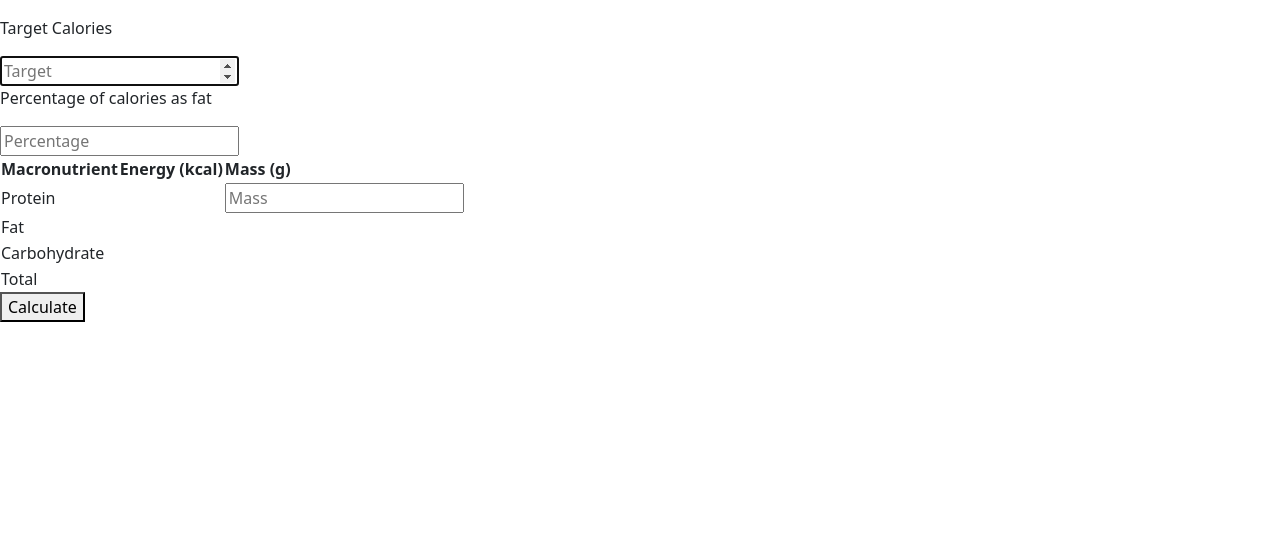
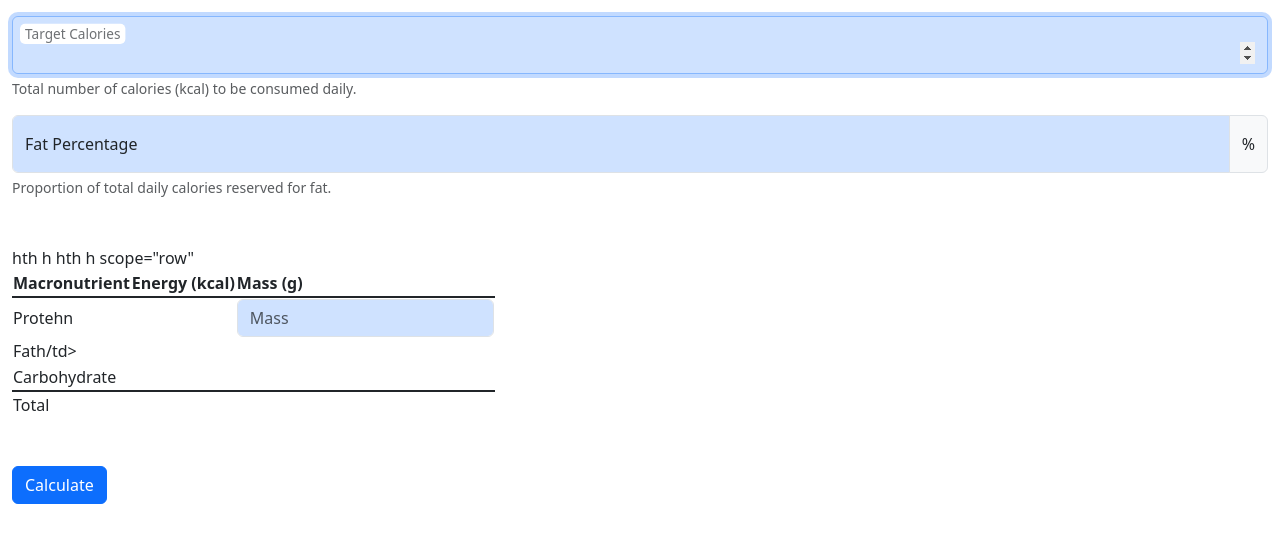
Before and after one commit to Devissam6/health-companion, a Flask app: page / in a window 1280 px wide. Shown: the top 543 px of the page. Run offline with Flask 2, Linux system fonts and the light colour scheme.

Commit message:
apply basic styling

```diff
--- a/app.py
+++ b/app.py
@@ -9,9 +9,9 @@ def index():
     # Response to POST request (user submitted input)
     if request.method == "POST":
         # Gather info from form
-        info = {"targetCal": request.form.get("targetCal", -1, int),
-                "fatPercent": request.form.get("fatPercent", -1, int),
-                "proteinMass": request.form.get("proteinMass", -1, int)}
+        info = {"targetCal": request.form.get("targetCal", -1, float),
+                "fatPercent": request.form.get("fatPercent", -1, float),
+                "proteinMass": request.form.get("proteinMass", -1, float)}
         # Return error for invalid input
         errorMsg = "Please enter a positive number for: "
         error = False
@@ -28,6 +28,8 @@ def index():
         info["carbEnergy"] = info["targetCal"] - info["proteinEnergy"] - info["fatEnergy"]
         info["carbMass"] = info["carbEnergy"] * (1/4)
         info["totalEnergy"] = info["targetCal"]
+        for key in info:
+            info[key] = round(info[key], 1)
         # Render index page with values in info
         return render_template("index.html", info=info)
     # Response to GET request
--- a/templates/index.html
+++ b/templates/index.html
@@ -15,7 +15,7 @@
         <nav></nav>
 
         <main>
-            <div id="invalidInputAlert">
+            <div id="invalidInputAlert" class="container-fluid">
                 {% if errorMsg %}
                     <p>{{ errorMsg }}</p>
                 {% else %}
@@ -24,91 +24,121 @@
             </div>
             <form action="/" method="post">
                 {% if info %}
-                    <div>
-                        <p>Target Calories</p>
-                        <input autocomplete="off" autofocus id="targetCal" name="targetCal" placeholder="Target" type="number" min="0" value="{{ info.targetCal }}" required>
-                        <p>Percentage of calories as fat</p>
-                        <input autocomplete="off" id="fatPercent" name="fatPercent" placeholder="Percentage" type="number" min="0" value="{{ info.fatPercent }}" required>
+                    <div class="mb-5 container-fluid" id="mealPlanConstraints">
+                        <div class="mb-3">
+                            <div class="form-floating">
+                                <input class="form-control bg-primary-subtle" autocomplete="off" autofocus id="targetCal" name="targetCal" aria-describedby="targetCalHelp" placeholder="Target" type="number" min="0" value="{{ info.targetCal }}" required>
+                                <label for="targetCal" class="form-label">Target Calories</label>
+                            </div>
+                            <div id="targetCalHelp" class="form-text">Total number of calories (kcal) to be consumed daily.</div>
+                        </div>
+                        <div class="mb-3">
+                            <div class="input-group">
+                                <div class="form-floating">
+                                    <input class="form-control bg-primary-subtle" autocomplete="off" id="fatPercent" name="fatPercent" aria-describedby="fatPercentHelp" placeholder="Percentage" type="number" min="0" value="{{ info.fatPercent }}" required>
+                                    <label for="fatPercent" class="form-label">Fat Percentage</label>
+                                </div>
+                                <span class="input-group-text">%</span>
+                            </div>
+                            <div id="fatPercentHelp" class="form-text">Proportion of total daily calories reserved for fat.</div>
+                        </div>
                     </div>
-                    <div>
-                        <table>
+                    <div class="mb-5 container-fluid" id="macroTable">
+                        <table class="table table-hover align-middle">
                             <thead>
                                 <tr>
-                                    <th>Macronutrient</th>
-                                    <th>Energy (kcal)</th>
-                                    <th>Mass (g)</th>
+                                    <th scope="col">Macronutrient</th>
+                                    <th scope="col">Energy (kcal)</th>
+                                    <th scope="col">Mass (g)</th>
                                 </tr>
                             </thead>
-                            <tbody>
+                            <tbody class="table-group-divider">
                                 <tr>
-                                    <td>Protein</td>
+                                    <th scope="row">Protein</th>
                                     <td>{{ info.proteinEnergy }}</td>
-                                    <td><input autocomplete="off" id="proteinMass" name="proteinMass" placeholder="Mass" type="number" min="0" value="{{ info.proteinMass }}" required></td>
+                                    <td><input class="form-control bg-primary-subtle" autocomplete="off" id="proteinMass" name="proteinMass" placeholder="Mass" type="number" min="0" value="{{ info.proteinMass }}" required></td>
                                 </tr>
                                 <tr>
-                                    <td>Fat</td>
+                                    <th scope="row">Fat</th>
                                     <td>{{ info.fatEnergy }}</td>
                                     <td>{{ info.fatMass }}</td>
                                 </tr>
                                 <tr>
-                                    <td>Carbohydrate</td>
+                                    <th scope="row">Carbohydrate</th>
                                     <td>{{ info.carbEnergy }}</td>
                                     <td>{{ info.carbMass }}</td>
                                 </tr>
                             </tbody>
-                            <tfoot>
+                            <tfoot class="table-group-divider">
                                 <tr>
-                                    <td>Total</td>
+                                    <th scope="row">Total</th>
                                     <td>{{ info.totalEnergy }}</td>
                                     <td></td>
                                 </tr>
                             </tfoot>
                         </table>
                     </div>
-                    <button type="submit">Calculate</button>
+                    <div class="mb-5 container-fluid" id="submitButton">
+                        <button type="submit" class="btn btn-primary">Calculate</button>
+                    </div>
                 {% else %}
-                    <div>
-                        <p>Target Calories</p>
-                        <input autocomplete="off" autofocus id="targetCal" name="targetCal" placeholder="Target" type="number" min="0" required>
-                        <p>Percentage of calories as fat</p>
-                        <input autocomplete="off" id="fatPercent" name="fatPercent" placeholder="Percentage" type="number" min="0" required>
+                    <div class="mb-5 container-fluid" id="mealPlanConstraints">
+                        <div class="mb-3">
+                            <div class="form-floating">
+                                <input class="form-control bg-primary-subtle" autocomplete="off" autofocus id="targetCal" name="targetCal" aria-describedby="targetCalHelp" placeholder="Target" type="number" min="0" required>
+                                <label for="targetCal" class="form-label">Target Calories</label>
+                            </div>
+                            <div id="targetCalHelp" class="form-text">Total number of calories (kcal) to be consumed daily.</div>
+                        </div>
+                        <div class="mb-3">
+                            <div class="input-group">
+                                <div class="form-floating">
+                                    <input class="form-control bg-primary-subtle" autocomplete="off" id="fatPercent" name="fatPercent" aria-describedby="fatPercentHelp" placeholder="Percentage" type="number" min="0" required>
+                                    <label for="fatPercent" class="form-label">Fat Percentage</label>
+                                </div>
+                                <span class="input-group-text">%</span>
+                            </div>
+                            <div id="fatPercentHelp" class="form-text">Proportion of total daily calories reserved for fat.</div>
+                        </div>
                     </div>
-                    <div>
-                        <table>
+                    <div class="mb-5 container-fluid" id="macroTable">
+                        <table class="t table-hoverable align-middle">
                             <thead>
                                 <tr>
-                                    <th>Macronutrient</th>
-                                    <th>Energy (kcal)</th>
-                                    <th>Mass (g)</th>
+                                    <th scope="col">Macronutrient</th>
+                                    <th scope="col">Energy (kcal)</th>
+                                    <th scope="col">Mass (g)</th>
                                 </tr>
                             </thead>
-                            <tbody>
+                            <tbody class="table-group-divider">
                                 <tr>
-                                    <td>Protein</td>
+                                hth <td scope="row">Protehn</td>
                                     <td></td>
-                                    <td><input autocomplete="off" id="proteinMass" name="proteinMass" placeholder="Mass" type="number" min="0" required></td>
+                                    <td><input class="form-control bg-primary-subtle" autocomplete="off" id="proteinMass" name="proteinMass" placeholder="Mass" type="number" min="0" required></td>
                                 </tr>
                                 <tr>
-                                    <td>Fat</td>
+                                h <td scope="row">Fath/td>
                                     <td></td>
                                     <td></td>
                                 </tr>
                                 <tr>
-                                    <td>Carbohydrate</td>
+                                hth <td scope="row">Carbohydrate<htd>
                                     <td></td>
                                     <td></td>
                                 </tr>
                             </tbody>
-                            <tfoot>
+                            <tfoot class="table-group-divider">
                                 <tr>
-                                    <td>Total</td>
+                                h scope="row"   <td>Total<htd>
                                     <td></td>
                                     <td></td>
                                 </tr>
                             </tfoot>
                         </table>
                     </div>
-                    <button type="submit">Calculate</button>
+                    <div class="mb-5 container-fluid" id="submitButton">
+                        <button type="submit" class="btn btn-primary">Calculate</button>
+                    </div>
                 {% endif %}
             </form>
         </main>
```
Also changed, not shown: changelog.md.
